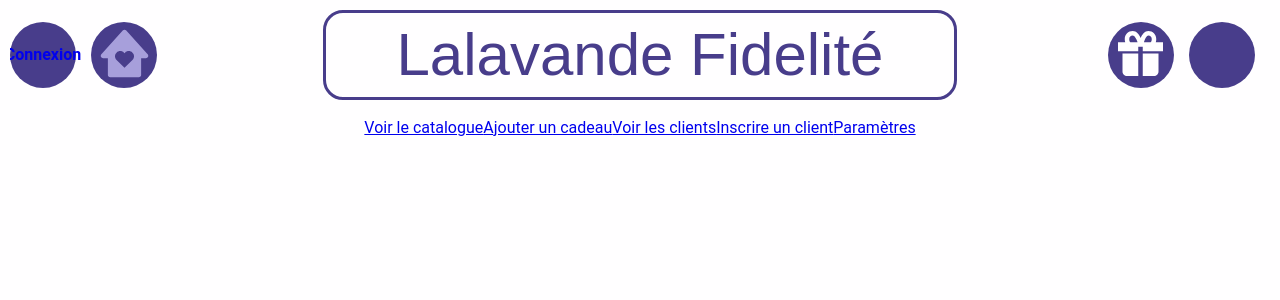
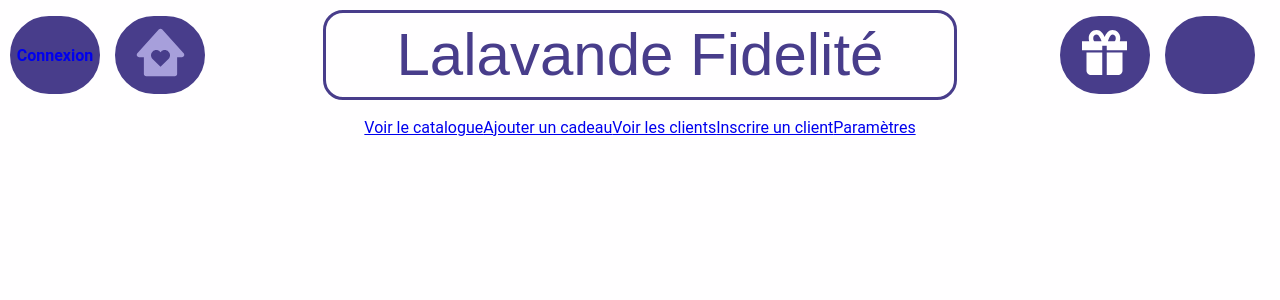
Before and after one commit to Orghaniian/parfumerie, a Vue app: page / in a window 1280 px wide. Shown: the top 300 px of the page. Built offline with nearby package versions, Linux system fonts and the light colour scheme; a web font is replaced by a local one.

Commit message:
extraction class btn

```diff
--- a/src/assets/style.scss
+++ b/src/assets/style.scss
@@ -20,3 +20,15 @@ body {
   flex-wrap: wrap;
   justify-content: space-evenly;
 }
+
+.btn{
+  width: 90px;
+  height: 23px;
+  padding: 4px 10px;
+  background: #FFFFFF;
+  border: 2px solid #483D8B;
+  border-radius: 20px;
+  text-decoration: none;
+  line-height: 23px; // centre verticalement
+  justify-self: center;
+}
--- a/src/components/CatalogueItem.vue
+++ b/src/components/CatalogueItem.vue
@@ -5,7 +5,7 @@
           <h3>{{ article.Nom }}</h3>
           <p>{{ article.Prix_unitaire }} Points</p>
         </div>
-        <router-link :to="{ name: 'Article', params: { no: article.No_article } } "><span>Consulter</span></router-link>
+        <router-link class="btn" :to="{ name: 'Article', params: { no: article.No_article } } "><span>Consulter</span></router-link>
       </div>
   </Card>
 </template>
@@ -50,18 +50,6 @@ export default {
         background-color: black;
       }
     }
-
-    a{
-      width: 90px;
-      height: 23px;
-      padding: 4px 10px;
-      background: #FFFFFF;
-      border: 2px solid #483D8B;
-      border-radius: 20px;
-      text-decoration: none;
-      line-height: 23px; // centre verticalement
-      justify-self: center;
-    }
   img{
     width: 160px;
     height: 160px;
--- a/src/components/ClientItem.vue
+++ b/src/components/ClientItem.vue
@@ -4,7 +4,7 @@
       <h3>{{ client.Nom }}</h3>
       <p>Membership: {{ client.Categorie_membership_No_membership }}</p>
       <p>{{ client.Points }} points</p>
-      <router-link :to="{ name: 'Client', params: { id: client.Code_client } } ">Voir plus</router-link>
+      <router-link class="btn" style="text-align: center" :to="{ name: 'Client', params: { id: client.Code_client } } ">Voir plus</router-link>
     </div>
   </Card>
 
```
